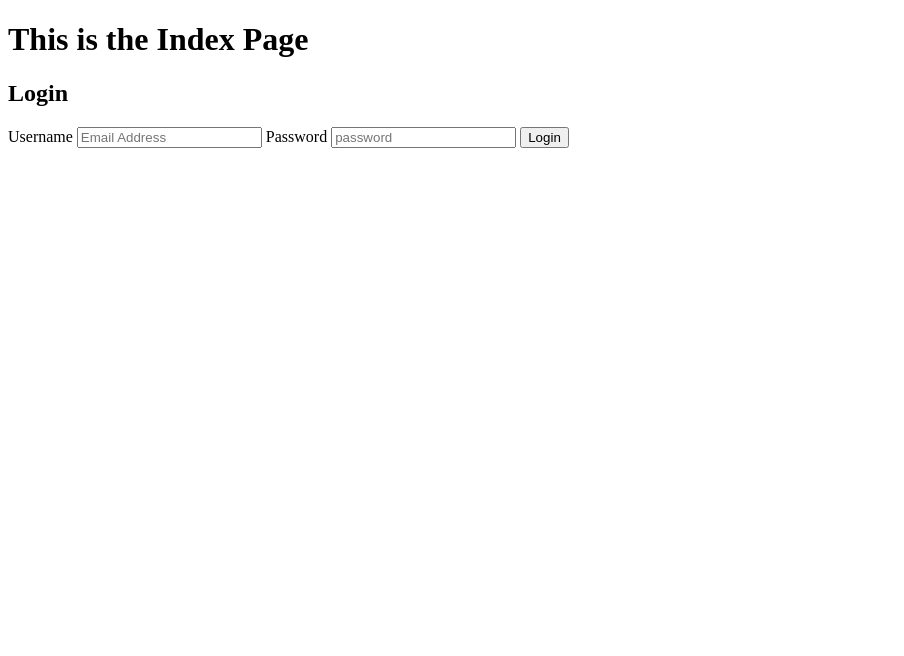
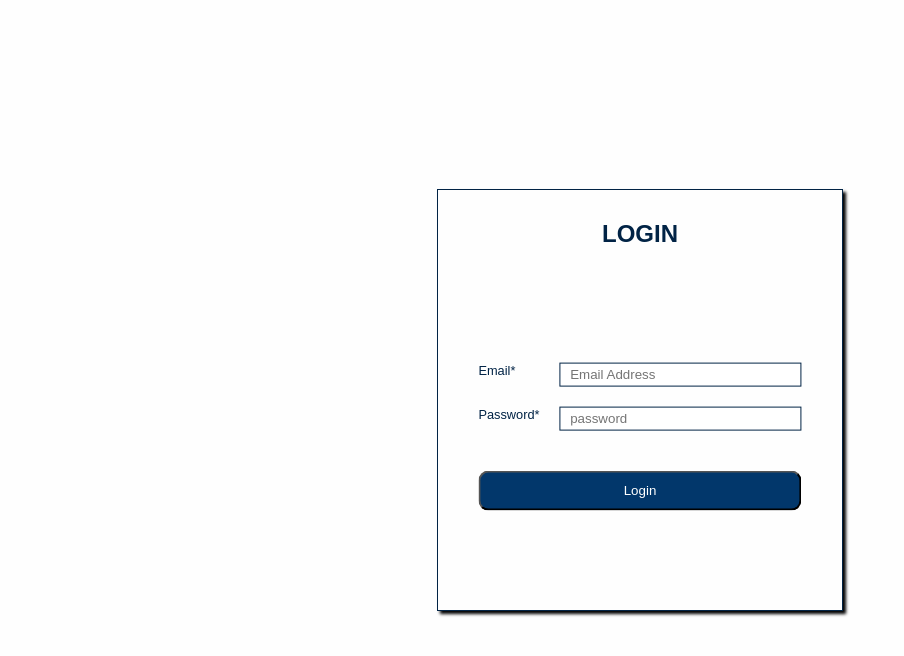
Before and after one commit to oluwatobi-roie/roieAdmin, a Flask app: page / in a window 1280 px wide. Shown: the top 656 px of the page, without its empty margins (0-904 px from the left). Run offline with Flask 3, Linux system fonts and the light colour scheme.

Commit message:
Added style page, and styled index.html page

```diff
--- /dev/null
+++ b/static/css/main.css
@@ -0,0 +1,89 @@
+body {
+    margin: 0;
+    padding: 0;
+    font-family: "Helvetica Neue", Helvetica, Arial, sans-serif;
+    color: #012345;
+    background-color: #fefefe;
+    overflow-y: hidden;
+    overflow-x: hidden;
+
+}
+
+.admin_login_page{
+    width: 100%;
+    height: 100%;
+
+}
+
+.login_section{
+    position: absolute;
+    top: 50%;
+    left: 50%;
+    width: 30%;
+    height: 50%;
+    transform: translate(-50%, -50%);
+    margin: auto;
+    border: #012345 solid 1px;
+    box-shadow: 3px 3px 3px black;
+    padding: 10px;
+}
+
+.login_section h2{
+    text-align: center;
+    text-transform: uppercase;
+    font-family: Arial, Helvetica, sans-serif;
+    font-weight: 700;
+}
+
+.login_form{
+    position: absolute;
+    top: 50%;
+    left: 50%;
+    width: 80%;
+    transform: translate(-50%, -50%);
+    /* border: solid 1px red; */
+}
+
+.error{
+    text-transform: lowercase;
+    font-size: 0.8em;
+    color: red;
+    text-align: center;
+}
+
+
+.form_item{
+    display: grid;
+    grid-template-columns: 1fr 3fr;
+    margin-bottom: 20px;
+    font-family: Arial, Helvetica, sans-serif;
+    font-weight: 500;
+    font-size: 0.8em;
+}
+
+.form_item input{
+    border: 1px solid #012345;
+    height: 1.5em;
+    padding-left: 10px;
+}
+
+.login_form button{
+    width: 100%;
+    height: 40px;
+    position: absolute;
+    bottom: -60px;
+    background: #02376b;
+    color: #fff;
+    border-radius: 10px;
+}
+
+.login_form button:hover{
+    background: #012345;
+    color: fff
+}
+
+@media screen and (max-width: 480px) {
+    .login_section{
+        width: 80%;
+    }
+}
--- a/templates/index.html
+++ b/templates/index.html
@@ -4,23 +4,31 @@
 <head>
     <meta charset="UTF-8">
     <meta name="viewport" content="width=device-width, initial-scale=1.0">
-    <title>Document</title>
+    <title> Admin | Login Page </title>
+    <link rel="stylesheet" href="{{ url_for('static', filename='css/main.css') }}">
 </head>
 
 <body>
-    <h1> This is the Index Page</h1>
-    <div>
-        <form action="/login" method="post">
+    <section class="admin_login_page">
+        <div class="login_section">
             <h2> Login </h2>
-            <p> {{ error }}</p>
-            <label for="username"> Username </label>
-            <input type="text" name="username" id="username" placeholder="Email Address ">
-            <label for="password"> Password </label>
-            <input type="password" name="password" id="password" placeholder="password">
-            <button type="submit">Login</button>
-        </form>
 
-    </div>
+            <form action="/login" method="post" class="login_form">
+                <p class="error"> {{ error }}</p>
+                <div class="form_item">
+                    <label for="username"> Email* </label>
+                    <input type="email" name="username" id="username" placeholder="Email Address" required>
+                </div>
+
+                <div class="form_item">
+                    <label for="password"> Password* </label>
+                    <input type="password" name="password" id="password" placeholder="password" required>
+                </div>
+
+                <button type="submit">Login</button>
+            </form>
+        </div>
+    </section>
 </body>
 
 </html>
--- a/utils.py
+++ b/utils.py
@@ -1,6 +1,6 @@
 import requests
 from touch import roie_endpoint as endpoint
-from touch import api
+# from touch import api
 
 devices_api_url = f'{endpoint}/devices'
 
```
